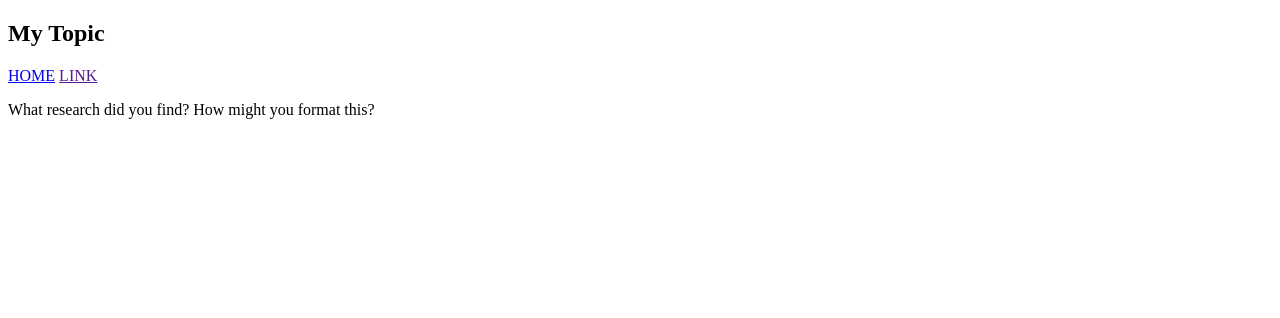
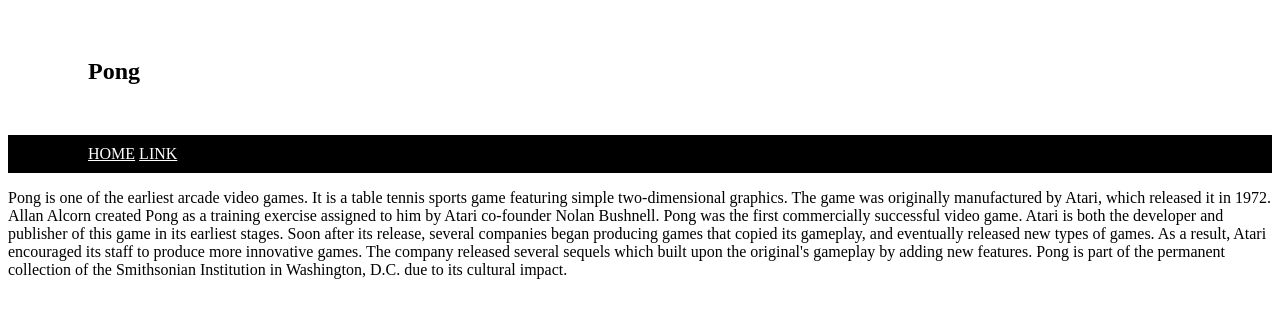
Before and after one commit to BlakeDalton/Pong-Site, a plain HTML site: page index.html in a window 1280 px wide. Drawn offline with Linux system fonts and the light colour scheme.

Commit message:
Added Text

```diff
--- a/index.html
+++ b/index.html
@@ -2,7 +2,7 @@
 <html>
 <head>
   <!-- Link your css file here -->
-
+  <link rel="stylesheet" href="style.css">
 
   <!-- Create a title for your website tab -->
 
@@ -10,19 +10,28 @@
 </head>
 <body>
   <div class="title">
-    <h2>My Topic</h2>
+    <h2>Pong</h2>
   </div>
   <div class="navigation">
     <a href="index.html">HOME</a>
     <a href="">LINK</a>
   </div>
   <div>
-    <p>What research did you find? How might you format this?</p>
+    <p>Pong is one of the earliest arcade video games. It is a table tennis sports game featuring simple two-dimensional graphics.
+      The game was originally manufactured by Atari, which released it in 1972.
+      Allan Alcorn created Pong as a training exercise assigned to him by Atari co-founder Nolan Bushnell.
+      Pong was the first commercially successful video game.
+      Atari is both the developer and publisher of this game in its earliest stages.
+      Soon after its release, several companies began producing games that copied its gameplay, and eventually released new types of games.
+      As a result, Atari encouraged its staff to produce more innovative games.
+      The company released several sequels which built upon the original's gameplay by adding new features.
+      Pong is part of the permanent collection of the Smithsonian Institution in Washington, D.C. due to its cultural impact.
+      </p>
   </div>
 
 
   <!-- Link your script file here -->
-
+  <script src="script.js></script>
 
 </body>
 </html>
--- a/style.css
+++ b/style.css
@@ -12,6 +12,7 @@ p {
 
 a {
   color: white;
+  text-size-adjust: 24px
 }
 
 .title {
```
